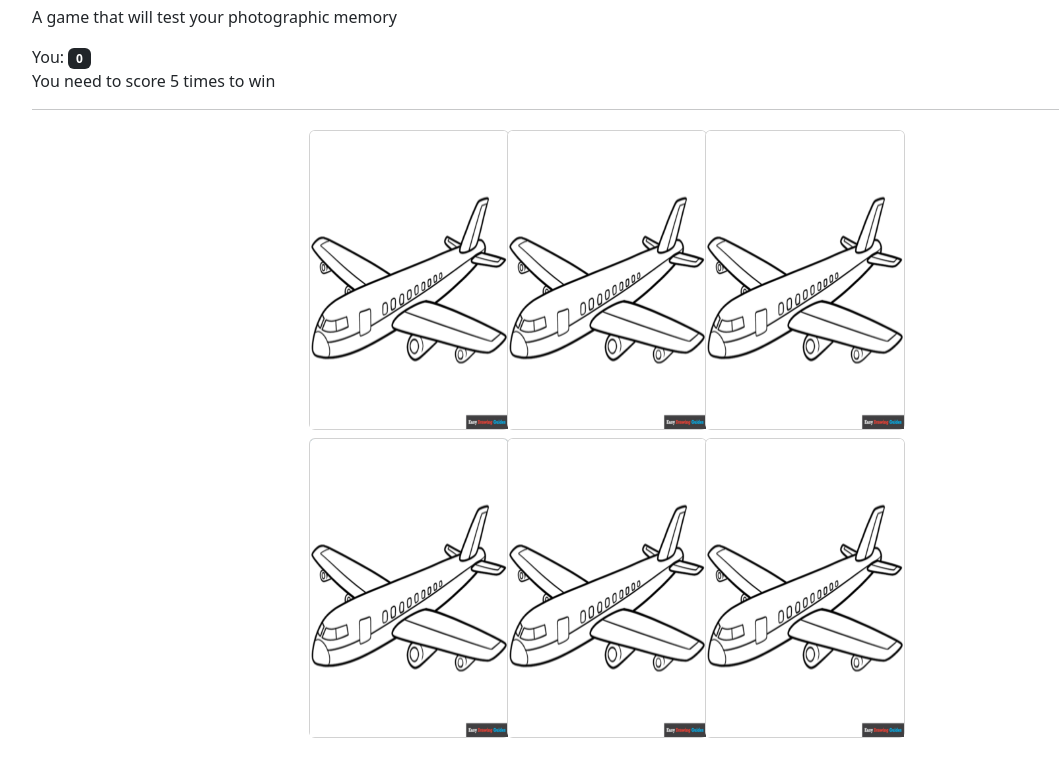
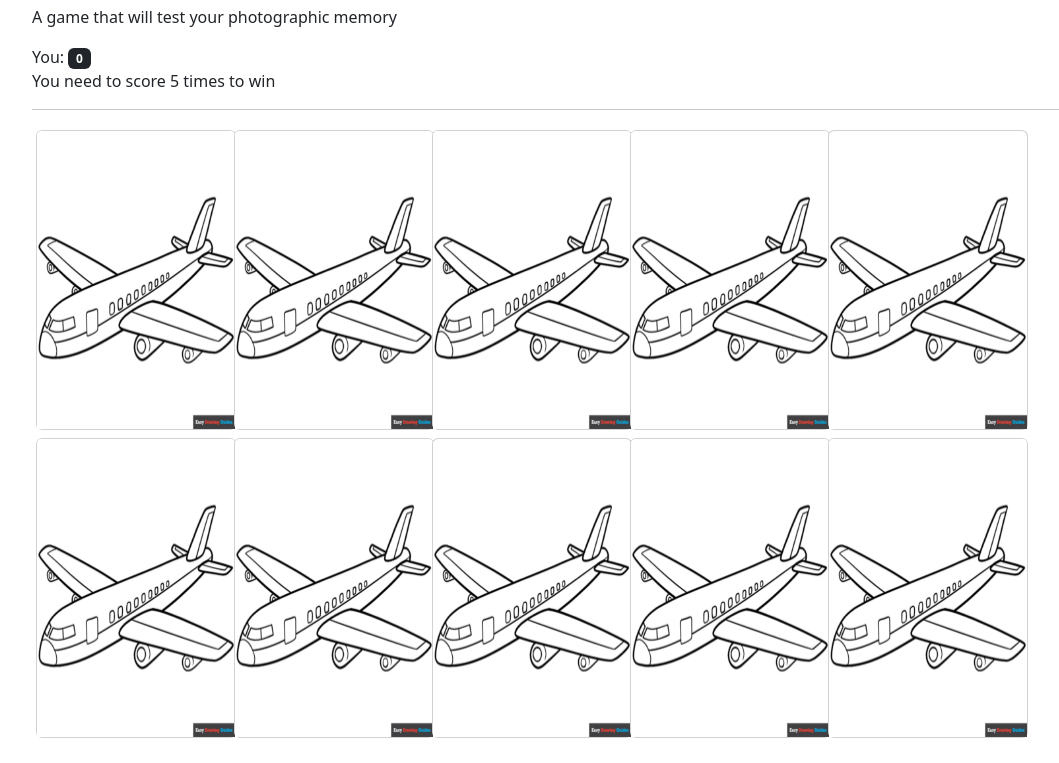
Before and after one commit to GemMichael/memory-card-game, a plain HTML site: page index.html in a window 1280 px wide. Shown: the part 37-800 px from the top of the page, without its empty margins (50-1109 px from the left). Drawn offline with nearby package versions, Linux system fonts and the light colour scheme.

Commit message:
fixed the script.js

```diff
--- a/index.html
+++ b/index.html
@@ -22,7 +22,7 @@
                 <p>You need to score 5 times to win</p>
                 <hr>
 
-                <div class="row justify-content-center">
+                <div class="row">
                     <div class="col-2 m-1">
                         <div class="card h-100" id="flipCard1">
                             <div class="card-inner">
@@ -35,6 +35,7 @@
                             </div>
                         </div>
                     </div>
+
                     <div class="col-2 m-1">
                         <div class="card h-100" id="flipCard2">
                             <div class="card-inner">
@@ -47,8 +48,22 @@
                             </div>
                         </div>
                     </div>
+
                     <div class="col-2 m-1">
-                        <div class="card" id="flipCard3">
+                        <div class="card h-100" id="flipCard3">
+                            <div class="card-inner">
+                                <div class="card-back card-back-1">
+                                    <img src="/pictures/1.jpg" alt="pink" class="card-img-top img-fluid h-100">
+                                </div>
+                                <div class="card-back card-back-2">
+                                    <img src="/pictures/1.webp" alt="pink" class="card-img-top img-fluid h-100">
+                                </div>
+                            </div>
+                        </div>
+                    </div>
+
+                    <div class="col-2 m-1">
+                        <div class="card" id="flipCard4">
                             <div class="card-inner">
                                 <div class="card-back card-back-1">
                                     <img src="/pictures/3.jpg" alt="pink" class="card-img-top img-fluid h-100">
@@ -60,15 +75,30 @@
                         </div>
                     </div>
 
+                    <div class="col-2 m-1">
+                        <div class="card h-100" id="flipCard5">
+                            <div class="card-inner">
+                                <div class="card-back card-back-1">
+                                    <img src="/pictures/2.jpg" alt="pink" class="card-img-top img-fluid h-100">
+                                </div>
+                                <div class="card-back card-back-2">
+                                    <img src="/pictures/1.webp" alt="pink" class="card-img-top img-fluid h-100">
+                                </div>
+                            </div>
+                        </div>
+                    </div>
+
+
+
                 </div>
             </div>
         </div>
-        <div class="row justify-content-center">
+        <div class="row">
             <div class="col-2 m-1">
-                <div class="card" id="flipCard4">
+                <div class="card" id="flipCard6">
                     <div class="card-inner">
                         <div class="card-back card-back-1">
-                            <img src="/pictures/4.webp" alt="pink" class="card-img-top img-fluid h-100">
+                            <img src="/pictures/5.webp" alt="pink" class="card-img-top img-fluid h-100">
                         </div>
                         <div class="card-back card-back-2">
                             <img src="/pictures/1.webp" alt="pink" class="card-img-top img-fluid h-100">
@@ -76,8 +106,22 @@
                     </div>
                 </div>
             </div>
+
             <div class="col-2 m-1">
-                <div class="card" id="flipCard5">
+                <div class="card h-100" id="flipCard7">
+                    <div class="card-inner">
+                        <div class="card-back card-back-1">
+                            <img src="/pictures/6.jpg" alt="pink" class="card-img-top img-fluid h-100">
+                        </div>
+                        <div class="card-back card-back-2">
+                            <img src="/pictures/1.webp" alt="pink" class="card-img-top img-fluid h-100">
+                        </div>
+                    </div>
+                </div>
+            </div>
+
+            <div class="col-2 m-1">
+                <div class="card" id="flipCard8">
                     <div class="card-inner">
                         <div class="card-back card-back-1">
                             <img src="/pictures/5.webp" alt="pink" class="card-img-top img-fluid h-100">
@@ -89,7 +133,20 @@
                 </div>
             </div>
             <div class="col-2 m-1">
-                <div class="card" id="flipCard6">
+                <div class="card" id="flipCard9">
+                    <div class="card-inner">
+                        <div class="card-back card-back-1">
+                            <img src="/pictures/3.jpg" alt="pink" class="card-img-top img-fluid h-100">
+                        </div>
+                        <div class="card-back card-back-2">
+                            <img src="/pictures/1.webp" alt="pink" class="card-img-top img-fluid h-100">
+                        </div>
+                    </div>
+                </div>
+            </div>
+
+            <div class="col-2 m-1">
+                <div class="card h-100" id="flipCard10">
                     <div class="card-inner">
                         <div class="card-back card-back-1">
                             <img src="/pictures/6.jpg" alt="pink" class="card-img-top img-fluid h-100">
@@ -101,6 +158,7 @@
                 </div>
             </div>
 
+
         </div>
     </div>
 </div>
--- a/script.js
+++ b/script.js
@@ -1,10 +1,70 @@
-for (let i = 1; i <= 6; i++) {
+document.addEventListener("DOMContentLoaded", function() {
+  const cards = document.querySelectorAll(".card");
+  let card1, card2;
+  let disableCards = false;
+  let userScore = 0;
+
+
+  for (let i = 1; i <= 10; i++) {
       let cardId = 'flipCard' + i;
       let cardElement = document.getElementById(cardId);
 
       if (cardElement) {
           cardElement.addEventListener('click', () => {
+              if (!disableCards && !cardElement.classList.contains('flipped')) {
                   cardElement.classList.toggle('flipped');
+                  if (!card1) {
+                      card1 = cardElement;
+                  } else {
+                      card2 = cardElement;
+                      disableCards = true;
+                      checkMatch();
+                  }
+              }
           });
       }
   }
+
+  function checkMatch() {
+      let value1 = card1.querySelector('.card-back-1 img').getAttribute('src');
+      let value2 = card2.querySelector('.card-back-1 img').getAttribute('src');
+
+      if (value1 === value2) {
+          userScore++;
+          document.getElementById("userScore").textContent = userScore;
+          if (userScore >= 5) {
+              alert("You've won!");
+          }
+          resetCards();
+      } else {
+          setTimeout(() => {
+              card1.classList.remove("flipped");
+              card2.classList.remove("flipped");
+              resetCards();
+          }, 1000);
+      }
+  }
+
+  function resetCards() {
+      card1 = null;
+      card2 = null;
+      disableCards = false;
+  }
+
+  function shuffleCards() {
+      let images = [
+          "/pictures/1.jpg", "/pictures/2.jpg", "/pictures/3.jpg",
+          "/pictures/4.webp", "/pictures/5.webp",
+      ];
+      let cardElements = document.querySelectorAll('.card');
+
+      let imagePairs = images.concat(images);
+      imagePairs.sort(() => Math.random() - 0.5);
+
+      cardElements.forEach((card, index) => {
+          card.querySelector('.card-back-1 img').setAttribute('src', imagePairs[index]);
+      });
+  }
+
+  shuffleCards();
+});
```
Lines whose indentation alone changed are shown as unchanged.
